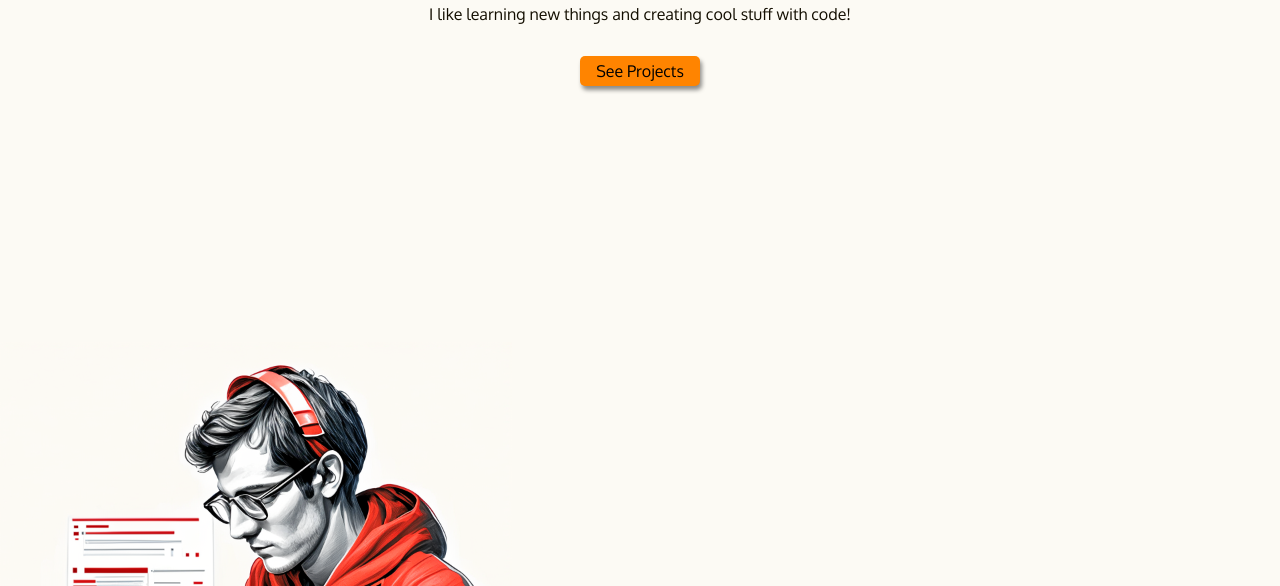
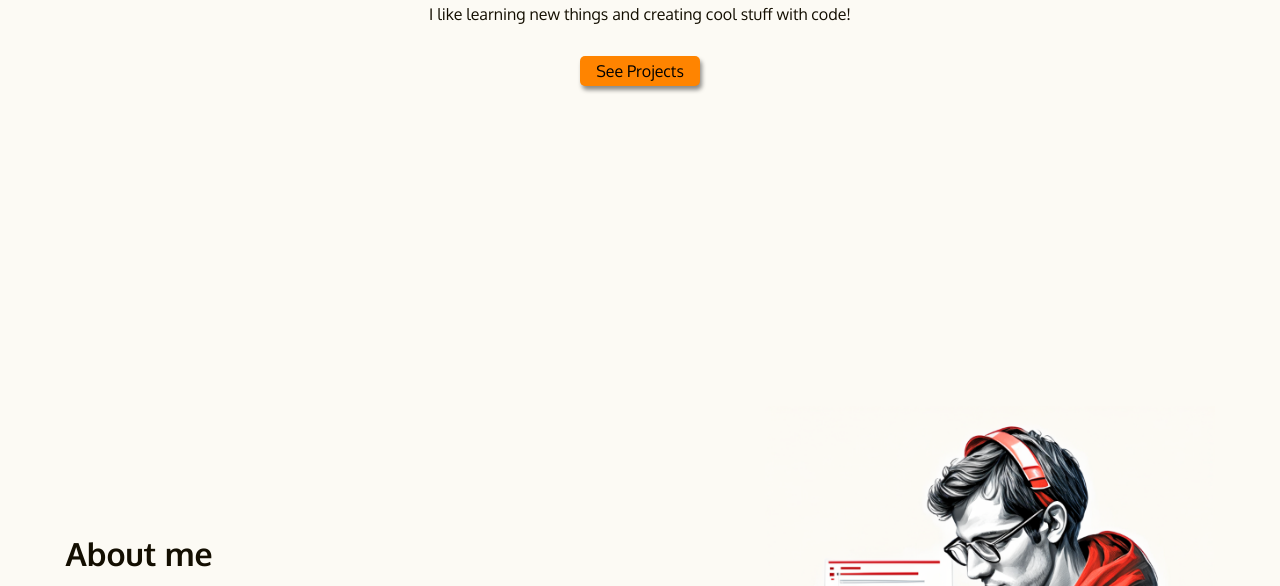
Before and after one commit to EirikOrkelbog/eirik-orkelbog-portfolio, a plain HTML site: page index.html in a window 1280 px wide. Shown: the part 366-952 px from the top of the page. Drawn offline with Linux system fonts and the light colour scheme.

Commit message:
imported about.css to main

```diff
--- a/_app/css/main.css
+++ b/_app/css/main.css
@@ -5,3 +5,4 @@
 
 @import '/_app/css/modules/navigation.css';
 @import '/_app/css/modules/hero.css';
+@import '/_app/css/modules/about.css';
```
